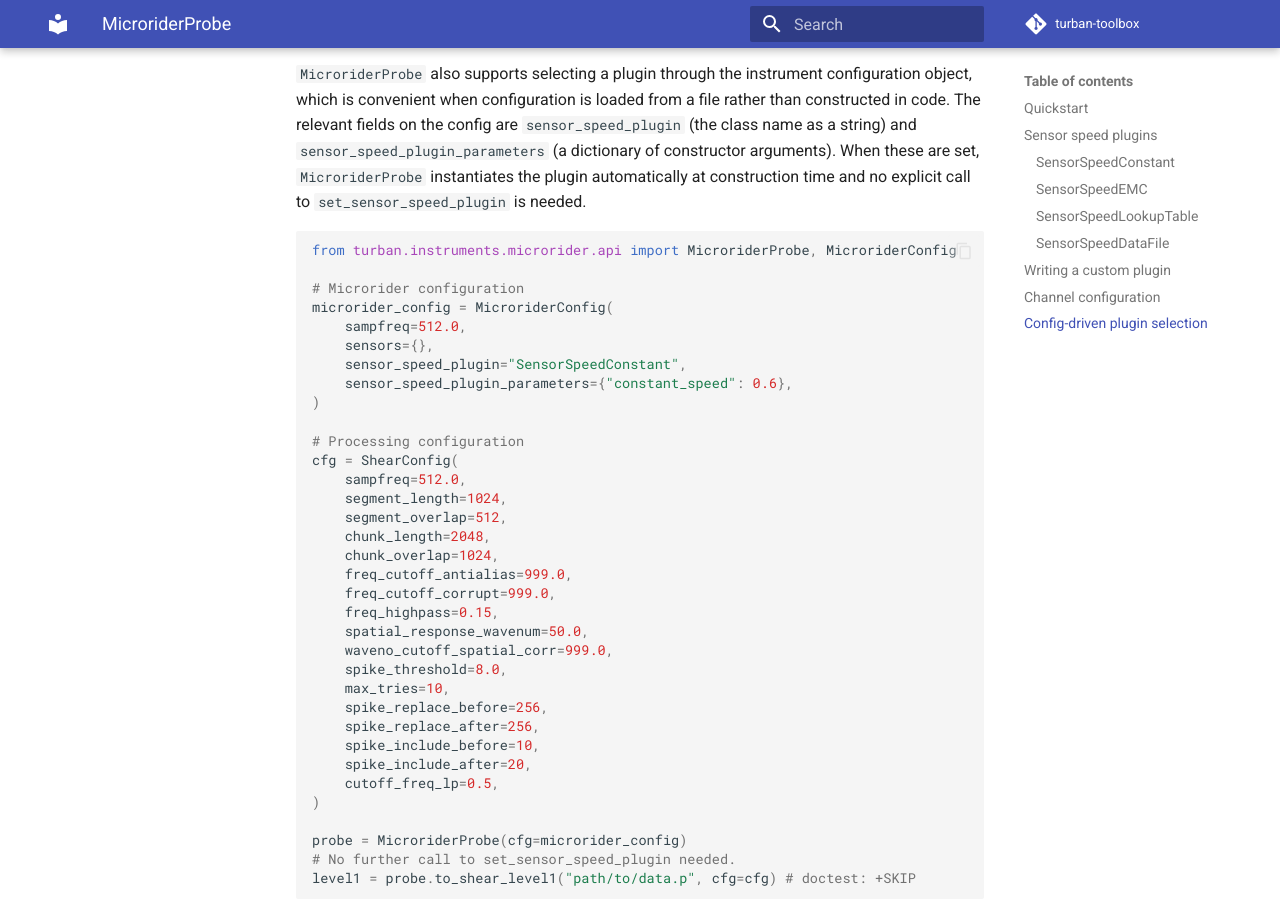
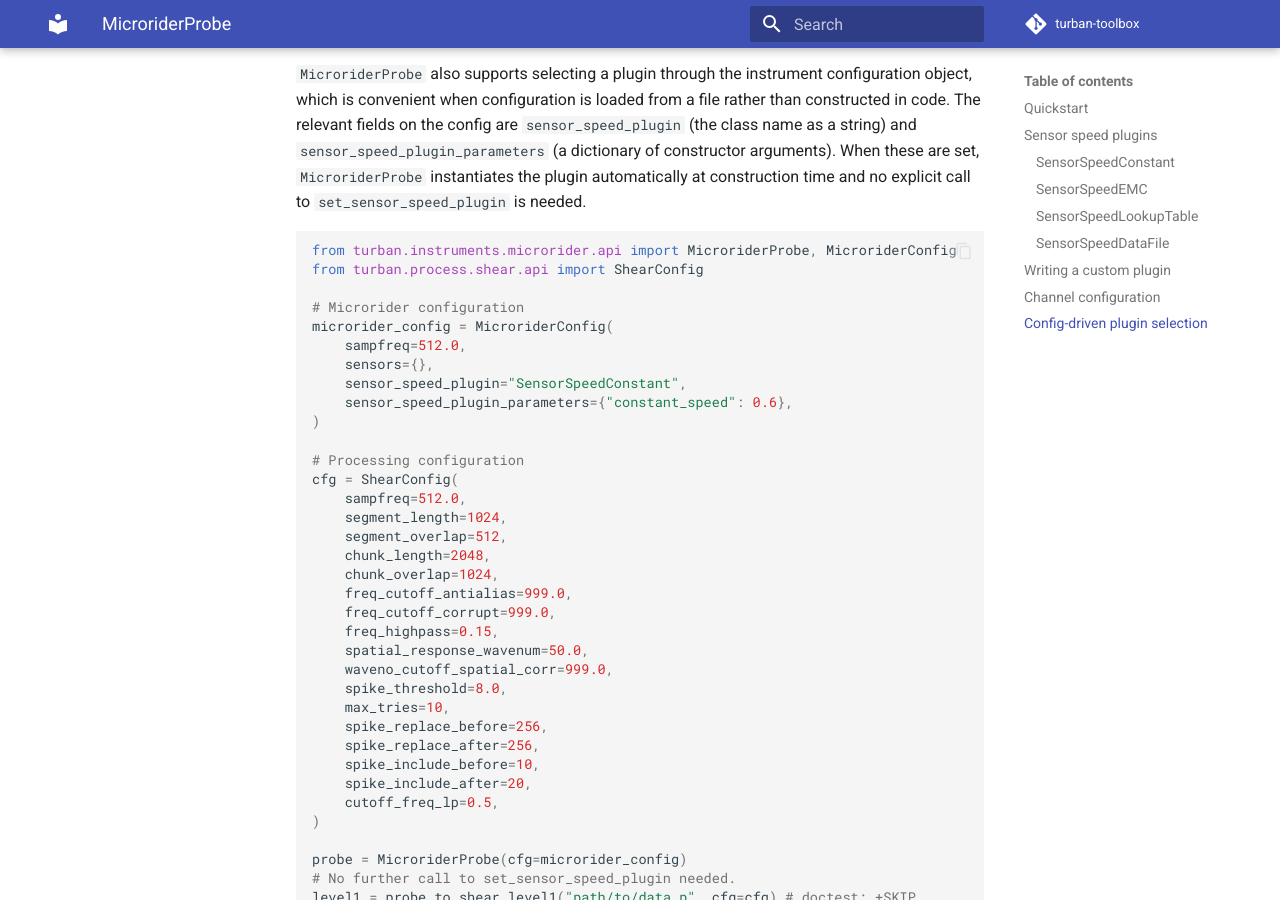
Before and after one commit to turban-toolbox/turban-toolbox, an MkDocs documentation site: the page built from docs/microrider.md, in a window 1280 px wide and 900 px high, scrolled down 4941 px. Built offline with MkDocs 1.6.1 and Material for MkDocs 9.7.7, drawn with Linux system fonts in a browser that asks for light colours; comment, search, counter and statistics services are not loaded.

Commit message:
Fixed one, introduced another. Also fixed.

````diff
--- a/docs/microrider.md
+++ b/docs/microrider.md
@@ -240,6 +240,7 @@ at construction time and no explicit call to `set_sensor_speed_plugin` is needed
 
 ```python
 from turban.instruments.microrider.api import MicroriderProbe, MicroriderConfig
+from turban.process.shear.api import ShearConfig
 
 # Microrider configuration
 microrider_config = MicroriderConfig(
````
